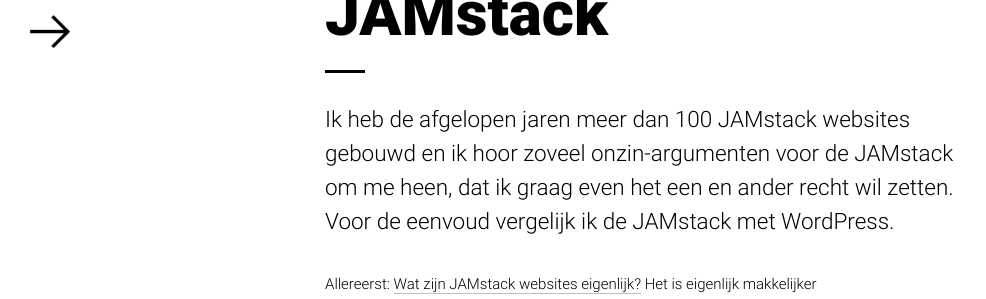
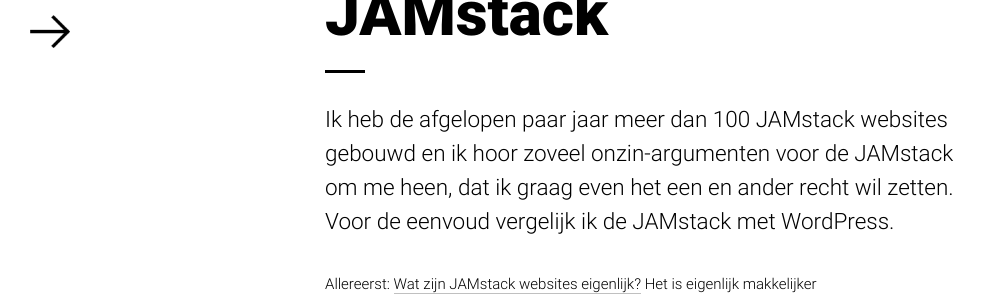
Before and after one commit to jhvanderschee/usecuewebsitenl, a Jekyll site: the page built from _posts/2018-11-22-argumenten-voor-de-jamstack.md, in a window 1280 px wide. Shown: the part 160-459 px from the top of the page, without its empty margins (0-986 px from the left). Built offline with Jekyll 4.4.1, drawn with Linux system fonts in a browser that asks for light colours.

Commit message:
Update 2018-11-22-argumenten-voor-de-jamstack.md

```diff
--- a/_posts/2018-11-22-argumenten-voor-de-jamstack.md
+++ b/_posts/2018-11-22-argumenten-voor-de-jamstack.md
@@ -1,7 +1,7 @@
 ---
 title: Argumenten voor de JAMstack
 ---
-Ik heb de afgelopen jaren meer dan 100 JAMstack websites gebouwd en ik hoor zoveel onzin-argumenten voor de JAMstack om me heen, dat ik graag even het een en ander recht wil zetten. Voor de eenvoud vergelijk ik de JAMstack met WordPress.
+Ik heb de afgelopen paar jaar meer dan 100 JAMstack websites gebouwd en ik hoor zoveel onzin-argumenten voor de JAMstack om me heen, dat ik graag even het een en ander recht wil zetten. Voor de eenvoud vergelijk ik de JAMstack met WordPress.
 
 Allereerst: [Wat zijn JAMstack websites eigenlijk?](https://jamstack.org/ "https://jamstack.org/") Het is eigenlijk makkelijker uit te leggen wat het NIET is. Het zijn sites die NIET real-time hun eigen database uitlezen om hun pagina's samen te stellen. JAMstack websites serveren voorgegenereerde pagina's die eventueel worden verrijkt door Javascript met uit API's vekregen content. WordPress websites genereren hun pagina's real-time uit hun eigen database en zijn dus GEEN JAMstack websites.
 
```
